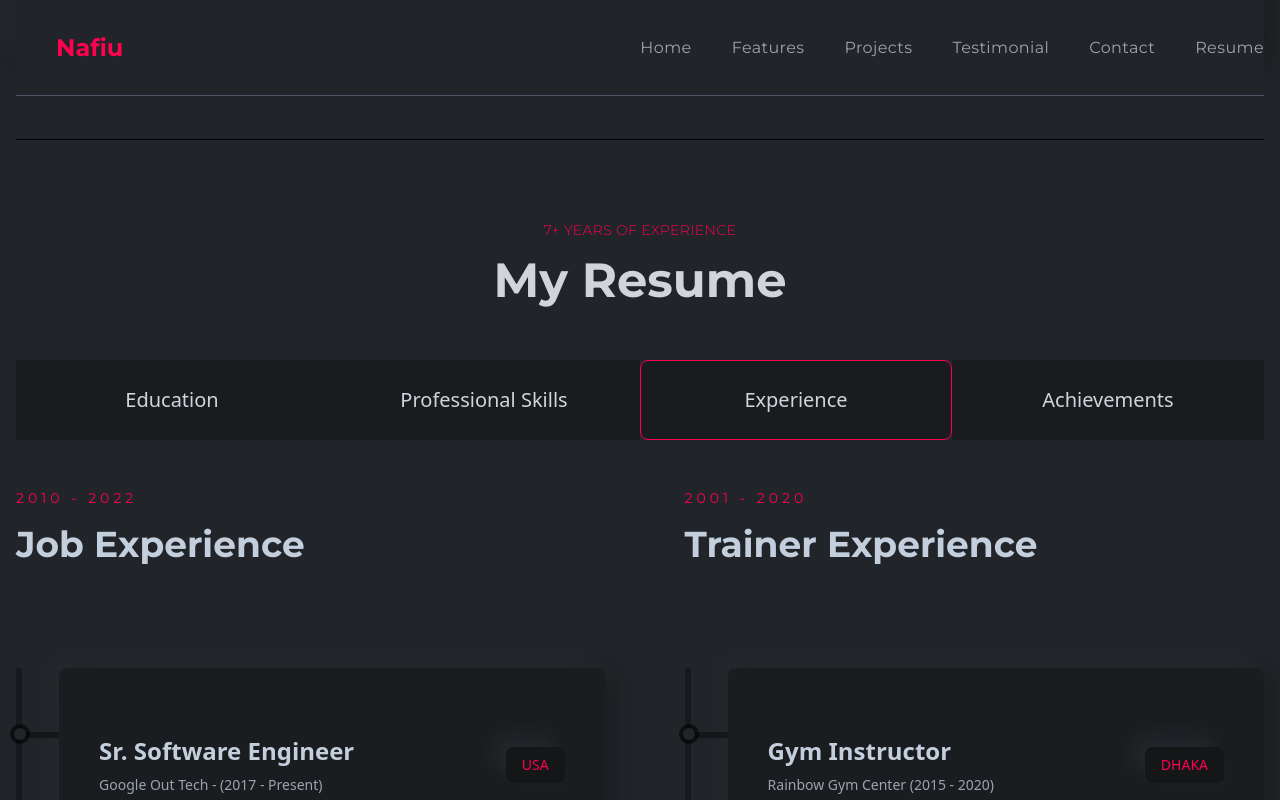
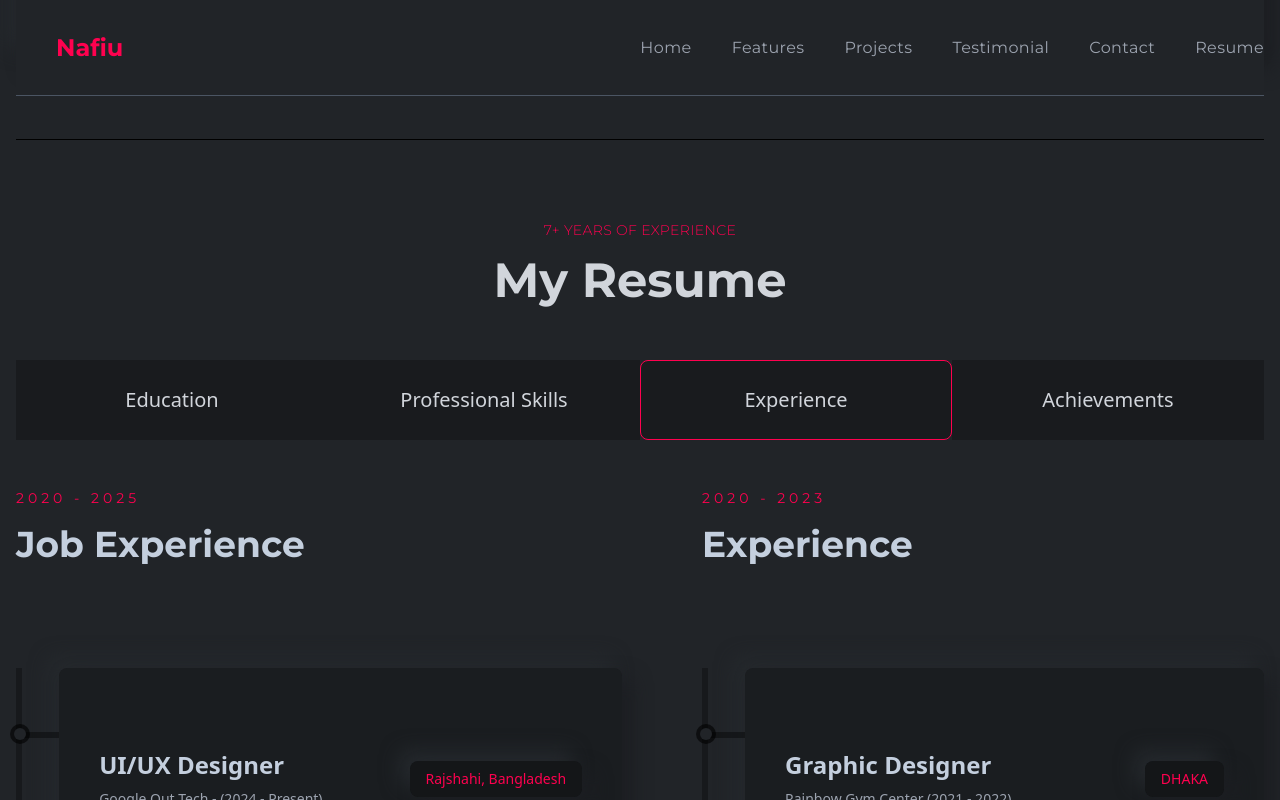
Before and after one commit to Mostakim69/Nafi-Portfolio, a React (Create React App) app: page / in a window 1280 px wide. Both pictures are taken after a click on the item "Experience". Shown: the part 2903-3703 px from the top of the page. Built offline with nearby package versions, Linux system fonts and the light colour scheme.

Commit message:
Exerience

```diff
--- a/src/components/resume/Experience.js
+++ b/src/components/resume/Experience.js
@@ -11,53 +11,41 @@ const Experience = () => {
     >
       <div>
         <div className="py-6 lgl:py-12 font-titleFont flex flex-col gap-4">
-          <p className="text-sm text-designColor tracking-[4px]">2010 - 2022</p>
+          <p className="text-sm text-designColor tracking-[4px]">2020 - 2025</p>
           <h2 className="text-3xl md:text-4xl font-bold">Job Experience</h2>
         </div>
         <div className="mt-6 lgl:mt-14 w-full h-[1000px] border-l-[6px] border-l-black border-opacity-30 flex flex-col gap-10">
           <ResumeCard
-            title="Sr. Software Engineer"
-            subTitle="Google Out Tech - (2017 - Present)"
-            result="USA"
+            title="UI/UX Designer"
+            subTitle="Google Out Tech - (2024 - Present)"
+            result="Rajshahi, Bangladesh"
             des="Google's hiring process is an important part of our culture. Googlers care deeply about their teams and the people who make them up."
           />
           <ResumeCard
-            title="Web Developer & Trainer"
-            subTitle="Apple Developer Team - (2012 - 2016)"
-            result="MALAYSIA"
+            title="Figma Designer"
+            subTitle="Apple Developer Team - (2023- 2024)"
+            result="Rajshahi, Bangladesh"
             des="A popular destination with a growing number of highly qualified homegrown graduates, it's true that securing a role in Malaysia isn't easy."
-          />
-          <ResumeCard
-            title="Front-end Developer"
-            subTitle="Nike - (2020 - 2011)"
-            result="Oman"
-            des="The Oman economy has grown strongly over recent years, having transformed itself from a producer and innovation-based economy."
           />
         </div>
       </div>
       <div>
         <div className="py-6 lgl:py-12 font-titleFont flex flex-col gap-4">
-          <p className="text-sm text-designColor tracking-[4px]">2001 - 2020</p>
-          <h2 className="text-3xl md:text-4xl font-bold">Trainer Experience</h2>
+          <p className="text-sm text-designColor tracking-[4px]">2020 - 2023</p>
+          <h2 className="text-3xl md:text-4xl font-bold"> Experience</h2>
         </div>
         <div className="mt-6 lgl:mt-14 w-full h-[1000px] border-l-[6px] border-l-black border-opacity-30 flex flex-col gap-10">
           <ResumeCard
-            title="Gym Instructor"
-            subTitle="Rainbow Gym Center (2015 - 2020)"
+            title="Graphic Designer"
+            subTitle="Rainbow Gym Center (2021 - 2022)"
             result="DHAKA"
             des="The training provided by universities in order to prepare people to work in various sectors of the economy or areas of culture."
           />
           <ResumeCard
-            title="Web Developer and Instructor"
-            subTitle="SuperKing College (2010 - 2014)"
+            title="Web Designer"
+            subTitle="SuperKing College (2020 - 2021)"
             result="CANADA"
-            des="Higher education is tertiary education leading to award of an academic degree. Higher education, also called post-secondary education."
-          />
-          <ResumeCard
-            title="School Teacher"
-            subTitle="Kingstar Secondary School (2001 - 2010)"
-            result="NEVADA"
-            des="Secondary education or post-primary education covers two phases on the International Standard Classification of Education scale."
+            des="The economy has grown strongly over recent years, having transformed itself from a producer and innovation-based economy."
           />
         </div>
       </div>
```
